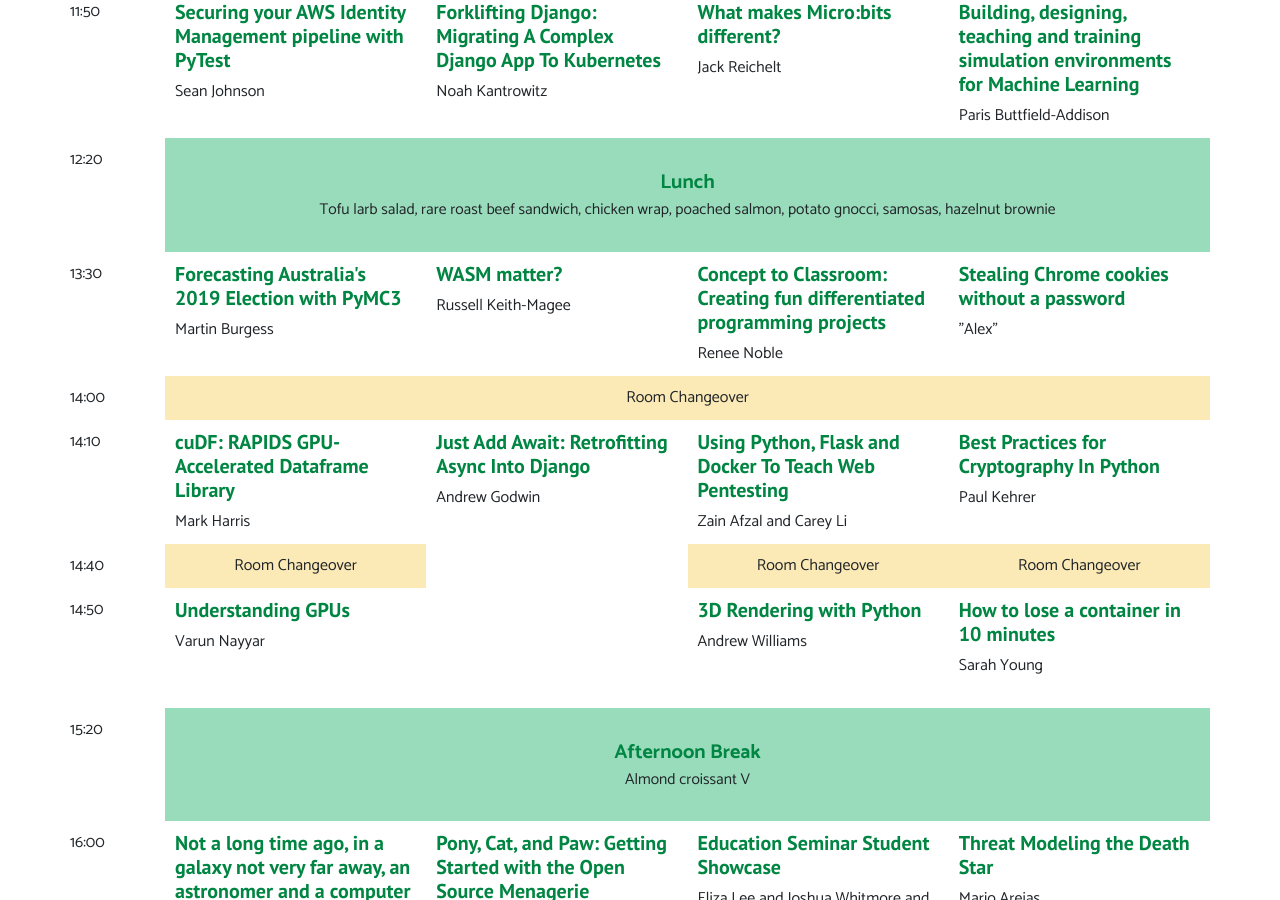
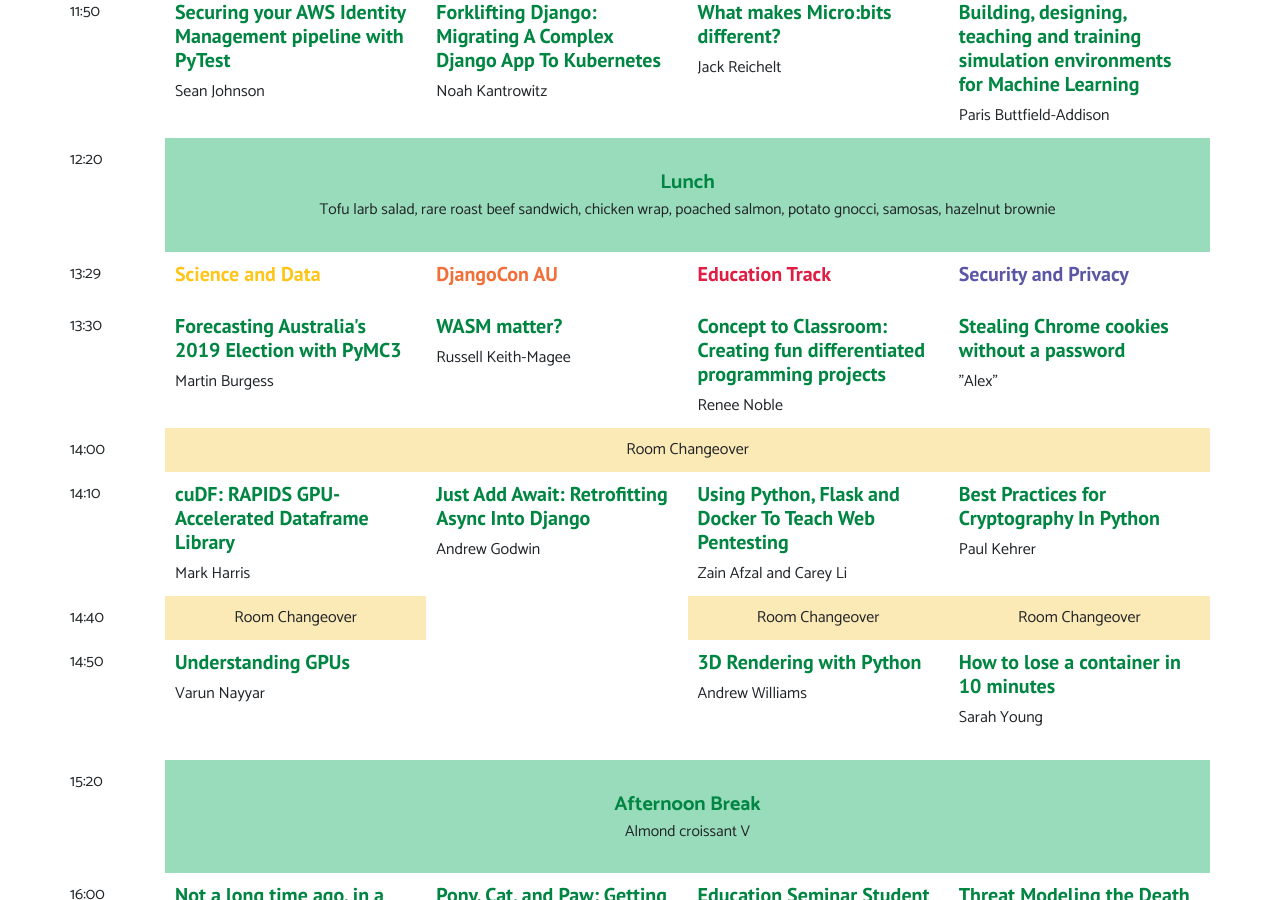
Before and after one commit to pyconau/2019.pycon-au.org, a Jekyll site: the page built from _pages/schedule/friday.md, in a window 1280 px wide and 900 px high, scrolled down 1508 px. Built offline with Jekyll 4.4.1, drawn with Linux system fonts in a browser that asks for light colours.

Commit message:
Set new track headers

```diff
--- a/_data/schedule.yml
+++ b/_data/schedule.yml
@@ -37,7 +37,11 @@
         endTime: "12:20",
         talkIds: ['CL7SMP', 'BWAXMS', 'JWBHBZ', "LXUD9B"]
       }
-    - { startTime: "12:20", endTime: "13:30", talkIds: [511]} #lunch
+    - { startTime: "12:20", endTime: "13:29", talkIds: [511]} #lunch
+    - { startTime: "13:29",
+        endTime: "13:30",
+        talkIds: [1004, 1002, 1003, 1001]
+      }
     - { startTime: "13:30",
         endTime: "14:00",
         talkIds: ["MKRZ9F", 'SFBS8T', '8FNNWE', "FGE3WS"]
```
